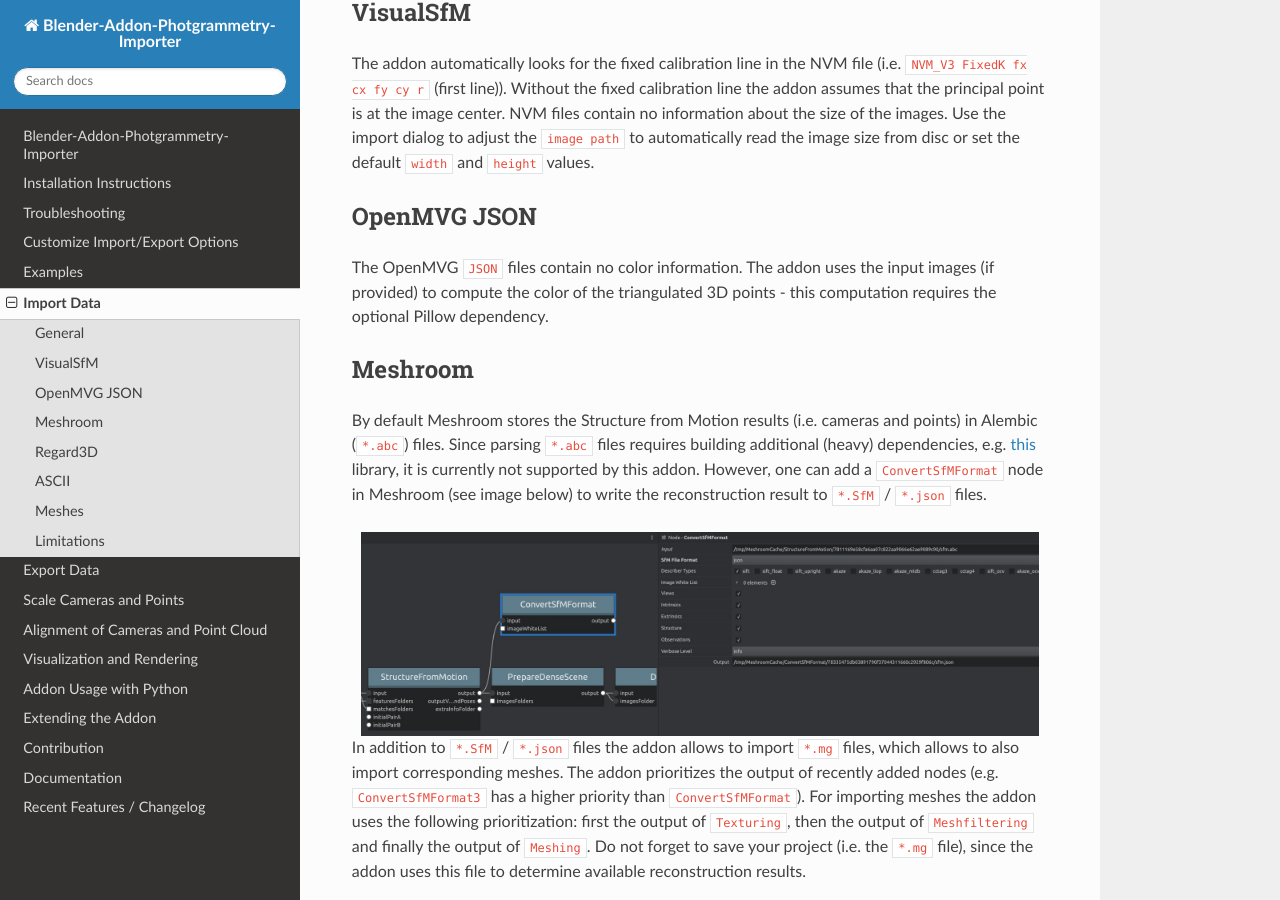
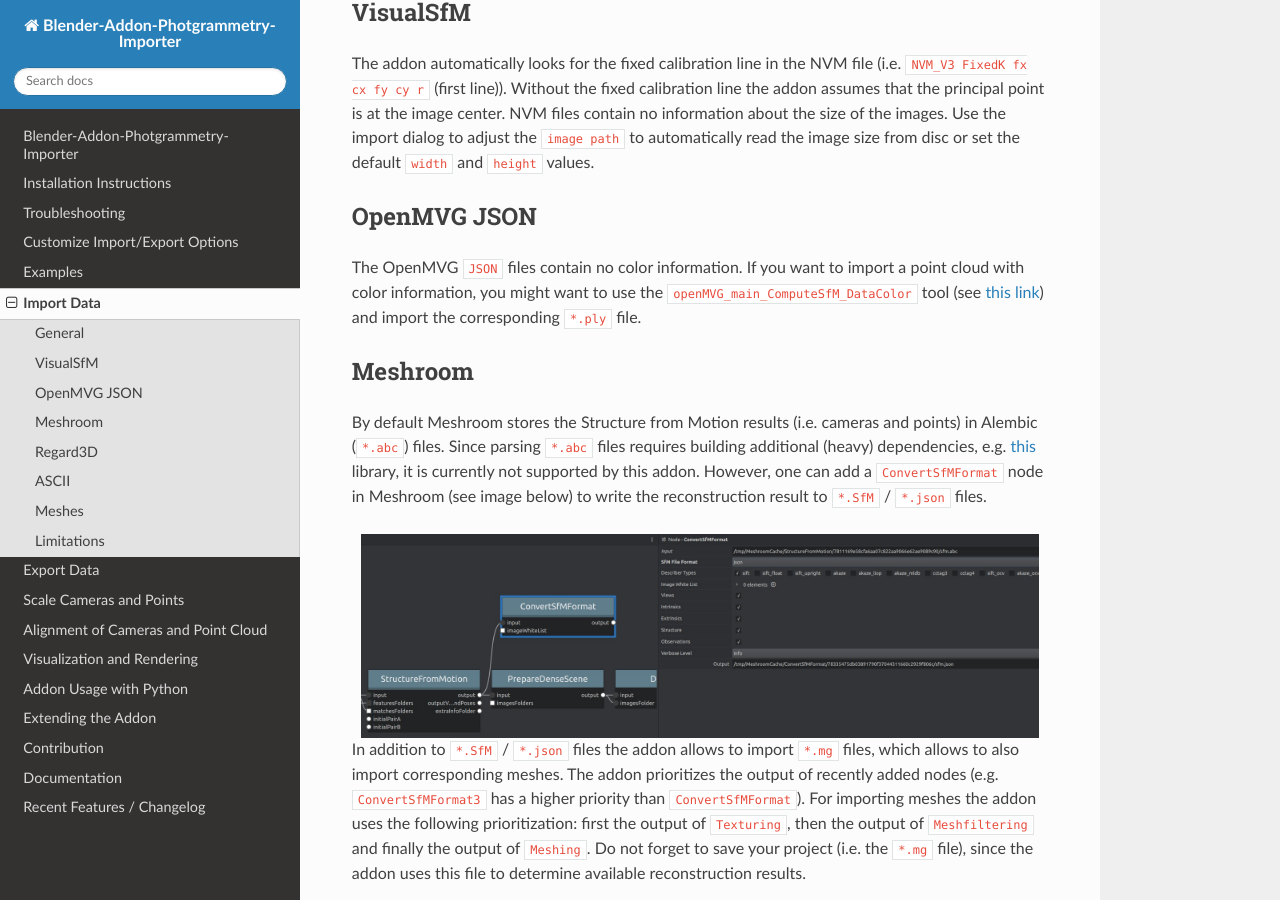
Before and after one commit to SBCV/Blender-Addon-Photogrammetry-Importer, a Sphinx documentation site: the page built from doc/sphinx/source/import.rst, in a window 1280 px wide and 900 px high, scrolled down 1303 px. Built offline with Sphinx 7.4.7 and the Read the Docs theme 2.0.0, drawn with Linux system fonts in a browser that asks for light colours; pages that are not in the unit, such as notebooks, are missing from menus.

Commit message:
Update OpenMVG point cloud color information in docs

```diff
--- a/doc/sphinx/source/import.rst
+++ b/doc/sphinx/source/import.rst
@@ -21,9 +21,12 @@
 The addon automatically looks for the fixed calibration line in the NVM file (i.e. :code:`NVM_V3 FixedK fx cx fy cy r`  (first line)).
 Without the fixed calibration line the addon assumes that the principal point is at the image center. NVM files contain no information about the size of the images. Use the import dialog to adjust the :code:`image path` to automatically read the image size from disc or set the default :code:`width` and :code:`height` values.
 
+.. role:: strike
+    :class: strike
+
 OpenMVG JSON
 ============
-The OpenMVG :code:`JSON` files contain no color information. The addon uses the input images (if provided) to compute the color of the triangulated 3D points - this computation requires the optional Pillow dependency.
+The OpenMVG :code:`JSON` files contain no color information. If you want to import a point cloud with color information, you might want to use the :code:`openMVG_main_ComputeSfM_DataColor` tool (see  `this link <https://openmvg.readthedocs.io/en/latest/software/SfM/ComputeSfM_DataColor/>`_) and import the corresponding :code:`*.ply` file.
 
 Meshroom
 ========
```
